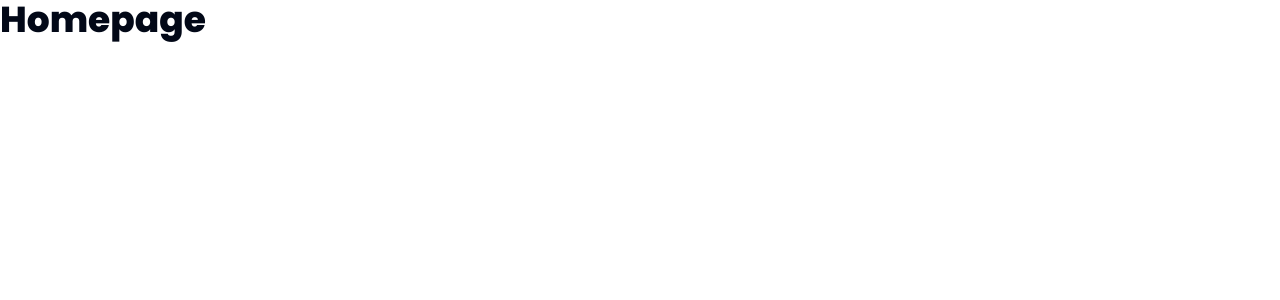
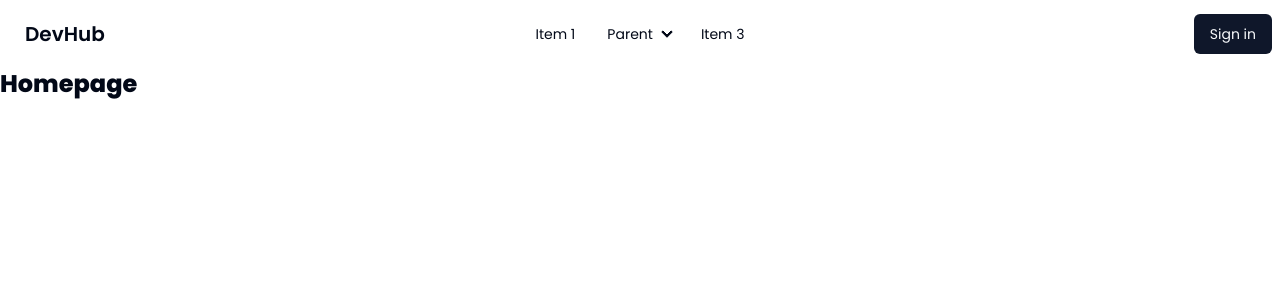
Before and after one commit to kirubel12/devhub, a Next.js app: page / in a window 1280 px wide. Shown: the top 300 px of the page. Built offline with nearby package versions, Linux system fonts and the light colour scheme.

Commit message:
Login and logout func

```diff
--- /dev/null
+++ b/app/dashboard/page.tsx
@@ -0,0 +1,11 @@
+import React from 'react'
+
+const Dashboard = () => {
+  return (
+    <div>
+      <h2>Dashboard</h2>
+    </div>
+  )
+}
+
+export default Dashboard
--- a/app/layout.tsx
+++ b/app/layout.tsx
@@ -2,6 +2,7 @@ import type { Metadata } from "next";
 import { Poppins } from "next/font/google";
 import "./globals.css";
 import { ClerkProvider } from '@clerk/nextjs'
+import Navbar from "@/components/Navbar";
 
 
 const poppins = Poppins({ subsets: ["latin"], weight: ['400', '600', '800'] });
@@ -19,7 +20,10 @@ export default function RootLayout({
   return (
     <ClerkProvider>
     <html lang="en">
-      <body className={poppins.className}>{children}</body>
+      <body className={poppins.className}>
+        <Navbar />
+        {children}
+        </body>
     </html>
   </ClerkProvider>
   );
--- /dev/null
+++ b/app/login/page.tsx
@@ -0,0 +1,12 @@
+import { SignIn } from '@clerk/nextjs'
+import React from 'react'
+
+const Login = () => {
+  return (
+    <div className='flex justify-center mt-10'>
+      <SignIn />
+    </div>
+  )
+}
+
+export default Login
--- a/app/page.tsx
+++ b/app/page.tsx
@@ -2,9 +2,8 @@
 
 export default function Home() {
   return (
-  <main>
-    <h2 className="text-4xl font-bold">Homepage</h2>
-
+  <main className="">
+    <h2 className="text-2xl font-bold">Homepage</h2>
   </main>
   );
 }
--- /dev/null
+++ b/components/Navbar.tsx
@@ -0,0 +1,52 @@
+import React from 'react'
+import { Button } from './ui/button'
+import { UserButton } from "@clerk/nextjs";
+const Navbar = () => {
+  return (
+    <div className="navbar bg-base-100">
+    <div className="navbar-start">
+      <div className="dropdown">
+        <div tabIndex={0} role="button" className="btn btn-ghost lg:hidden">
+          <svg xmlns="http://www.w3.org/2000/svg" className="h-5 w-5" fill="none" viewBox="0 0 24 24" stroke="currentColor"><path strokeLinecap="round" strokeLinejoin="round" strokeWidth="2" d="M4 6h16M4 12h8m-8 6h16" /></svg>
+        </div>
+        <ul tabIndex={0} className="menu menu-sm dropdown-content mt-3 z-[1] p-2 shadow bg-base-100 rounded-box w-52">
+          <li><a>Item 1</a></li>
+          <li>
+            <a>Parent</a>
+            <ul className="p-2">
+              <li><a>Submenu 1</a></li>
+              <li><a>Submenu 2</a></li>
+            </ul>
+          </li>
+          <li><a>Item 3</a></li>
+        </ul>
+      </div>
+      <a className="btn btn-ghost text-xl">DevHub</a>
+    </div>
+    <div className="navbar-center hidden lg:flex">
+      <ul className="menu menu-horizontal px-1">
+        <li><a>Item 1</a></li>
+        <li>
+          <details>
+            <summary>Parent</summary>
+            <ul className="p-2">
+              <li><a>Submenu 1</a></li>
+              <li><a>Submenu 2</a></li>
+            </ul>
+          </details>
+        </li>
+        <li><a>Item 3</a></li>
+      </ul>
+    </div>
+    <div className="navbar-end flex space-x-4">
+      <UserButton />
+     <a href="/login">
+     <Button className="">Sign in</Button>
+     </a>
+    </div>
+  </div>
+
+  )
+}
+
+export default Navbar
--- /dev/null
+++ b/components/ui/button.tsx
@@ -0,0 +1,56 @@
+import * as React from "react"
+import { Slot } from "@radix-ui/react-slot"
+import { cva, type VariantProps } from "class-variance-authority"
+
+import { cn } from "@/lib/utils"
+
+const buttonVariants = cva(
+  "inline-flex items-center justify-center whitespace-nowrap rounded-md text-sm font-medium ring-offset-background transition-colors focus-visible:outline-none focus-visible:ring-2 focus-visible:ring-ring focus-visible:ring-offset-2 disabled:pointer-events-none disabled:opacity-50",
+  {
+    variants: {
+      variant: {
+        default: "bg-primary text-primary-foreground hover:bg-primary/90",
+        destructive:
+          "bg-destructive text-destructive-foreground hover:bg-destructive/90",
+        outline:
+          "border border-input bg-background hover:bg-accent hover:text-accent-foreground",
+        secondary:
+          "bg-secondary text-secondary-foreground hover:bg-secondary/80",
+        ghost: "hover:bg-accent hover:text-accent-foreground",
+        link: "text-primary underline-offset-4 hover:underline",
+      },
+      size: {
+        default: "h-10 px-4 py-2",
+        sm: "h-9 rounded-md px-3",
+        lg: "h-11 rounded-md px-8",
+        icon: "h-10 w-10",
+      },
+    },
+    defaultVariants: {
+      variant: "default",
+      size: "default",
+    },
+  }
+)
+
+export interface ButtonProps
+  extends React.ButtonHTMLAttributes<HTMLButtonElement>,
+    VariantProps<typeof buttonVariants> {
+  asChild?: boolean
+}
+
+const Button = React.forwardRef<HTMLButtonElement, ButtonProps>(
+  ({ className, variant, size, asChild = false, ...props }, ref) => {
+    const Comp = asChild ? Slot : "button"
+    return (
+      <Comp
+        className={cn(buttonVariants({ variant, size, className }))}
+        ref={ref}
+        {...props}
+      />
+    )
+  }
+)
+Button.displayName = "Button"
+
+export { Button, buttonVariants }
--- a/tailwind.config.ts
+++ b/tailwind.config.ts
@@ -7,6 +7,9 @@ const config = {
     './components/**/*.{ts,tsx}',
     './app/**/*.{ts,tsx}',
     './src/**/*.{ts,tsx}',
+
+
+
 	],
   prefix: "",
   theme: {
@@ -74,7 +77,9 @@ const config = {
       },
     },
   },
-  plugins: [require("tailwindcss-animate")],
+  plugins: [require("tailwindcss-animate"),
+require('daisyui')
+],
 } satisfies Config
 
 export default config
```
Also changed, not shown: middleware.ts (+4 -7 lines), package.json (+9 -0 lines), 2 other files (tests, documents, lock files or other folders).
